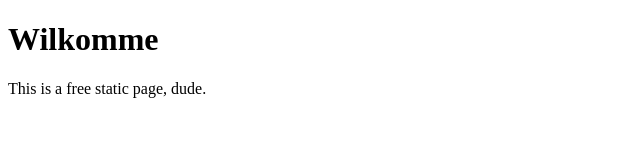
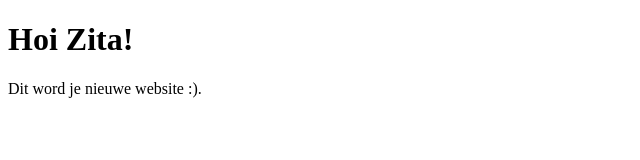
Before and after one commit to yannvanhalewyn/zitaspaprika, a plain HTML site: page index.html in a window 1280 px wide. Shown: the whole page, without its empty margins (0-640 px from the left). Drawn offline with Linux system fonts and the light colour scheme.

Commit message:
Update index.html

```diff
--- a/index.html
+++ b/index.html
@@ -5,7 +5,7 @@
   <title>Some page</title>
 </head>
 <body>
-  <h1>Wilkomme</h1>
-  This is a free static page, dude.
+  <h1>Hoi Zita!</h1>
+  Dit word je nieuwe website :).
 </body>
 </html>
```
